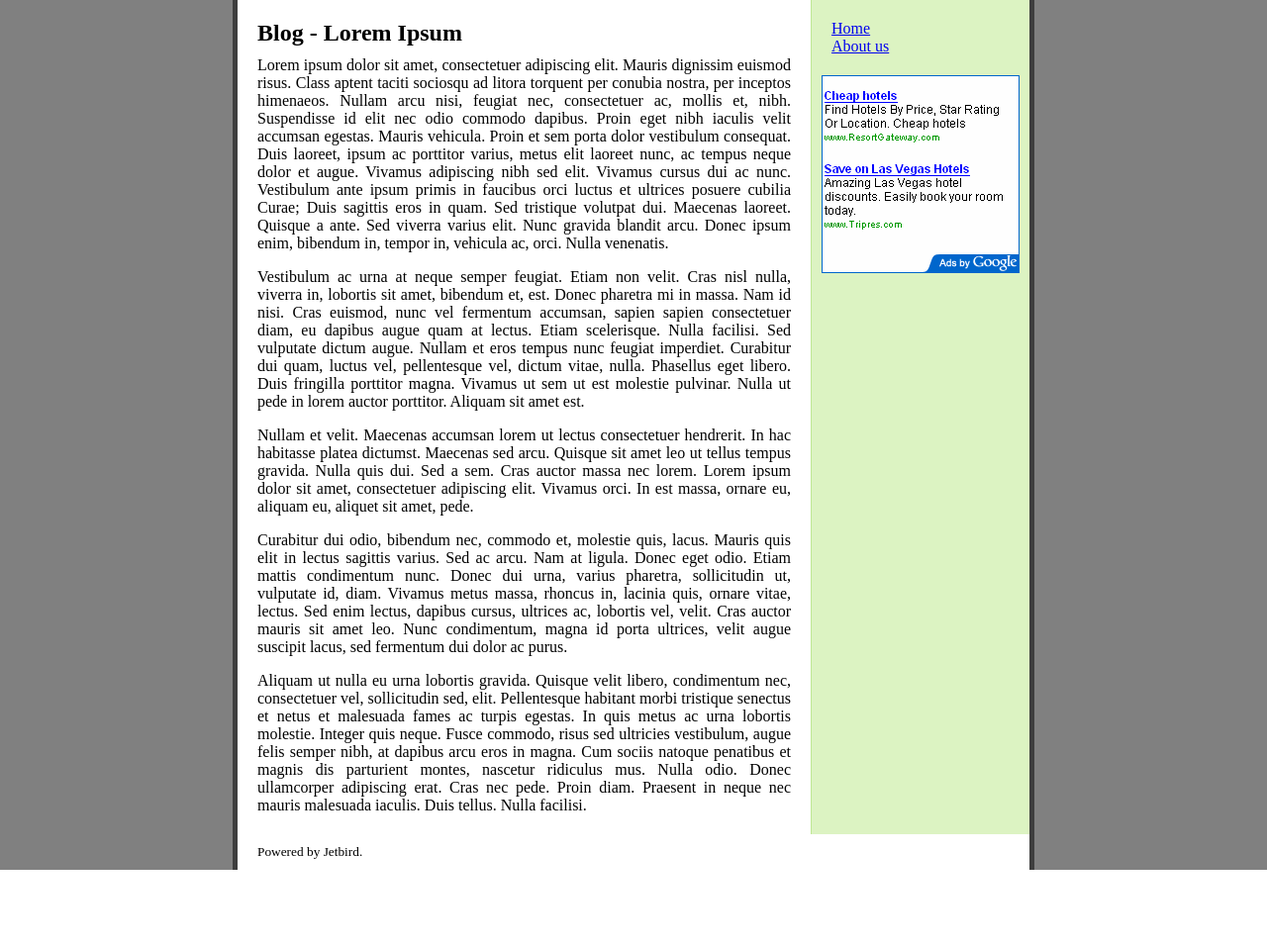
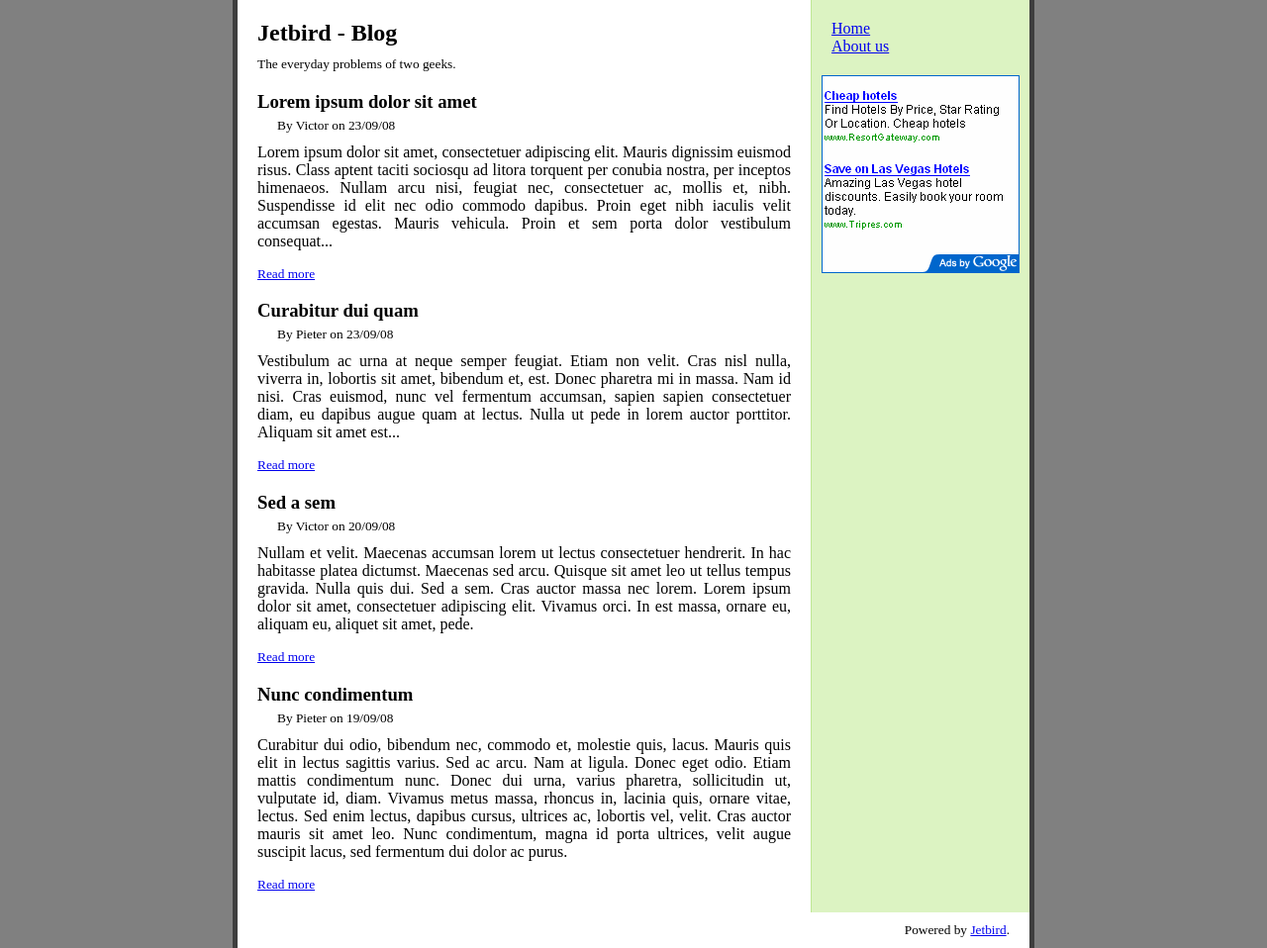
Before and after one commit to victorjacobs/jetbird, a PHP site: page / in a window 1280 px wide. Shown: the whole page at 99% size. Before the commit the page ends 879 px from the top, so only its background shows below. Run offline with PHP 8.4, Linux system fonts and the light colour scheme.

Commit message:
added some styles to the text.

```diff
--- a/design/css/style.css
+++ b/design/css/style.css
@@ -15,6 +15,14 @@ body * {
 
 h2 {
 	margin: 0 0 10px;
+}
+
+h3 {
+	margin-bottom: 5px;
+}
+
+small.subtitle {
+	padding-left: 20px;
 }
 
 #wrap {
@@ -74,4 +82,5 @@ h2 {
 	clear: both;
 	background-color: white;
 	padding: 10px 20px;
+	text-align: right;
 }
--- a/design/index.html
+++ b/design/index.html
@@ -2,7 +2,7 @@
 <html xmlns="http://www.w3.org/1999/xhtml">
 
 <head>
-	<title>Interface Prototype 7 &raquo; Codename: Void</title>
+	<title>Jetbird Interface &raquo; One</title>
 	<meta http-equiv="content-type" content="text/html; charset=iso-8859-1" />
 	<!-- Squish IE quirks -->
 	<!--[if lt IE 7]>
@@ -16,12 +16,31 @@
 	<div id="wrap">
 		<div id="contentwrap">
 			<div id="content">
-				<h2>Blog - Lorem Ipsum</h2>
-				<p>Lorem ipsum dolor sit amet, consectetuer adipiscing elit. Mauris dignissim euismod risus. Class aptent taciti sociosqu ad litora torquent per conubia nostra, per inceptos himenaeos. Nullam arcu nisi, feugiat nec, consectetuer ac, mollis et, nibh. Suspendisse id elit nec odio commodo dapibus. Proin eget nibh iaculis velit accumsan egestas. Mauris vehicula. Proin et sem porta dolor vestibulum consequat. Duis laoreet, ipsum ac porttitor varius, metus elit laoreet nunc, ac tempus neque dolor et augue. Vivamus adipiscing nibh sed elit. Vivamus cursus dui ac nunc. Vestibulum ante ipsum primis in faucibus orci luctus et ultrices posuere cubilia Curae; Duis sagittis eros in quam. Sed tristique volutpat dui. Maecenas laoreet. Quisque a ante. Sed viverra varius elit. Nunc gravida blandit arcu. Donec ipsum enim, bibendum in, tempor in, vehicula ac, orci. Nulla venenatis.</p>
-				<p>Vestibulum ac urna at neque semper feugiat. Etiam non velit. Cras nisl nulla, viverra in, lobortis sit amet, bibendum et, est. Donec pharetra mi in massa. Nam id nisi. Cras euismod, nunc vel fermentum accumsan, sapien sapien consectetuer diam, eu dapibus augue quam at lectus. Etiam scelerisque. Nulla facilisi. Sed vulputate dictum augue. Nullam et eros tempus nunc feugiat imperdiet. Curabitur dui quam, luctus vel, pellentesque vel, dictum vitae, nulla. Phasellus eget libero. Duis fringilla porttitor magna. Vivamus ut sem ut est molestie pulvinar. Nulla ut pede in lorem auctor porttitor. Aliquam sit amet est.</p>
+				<h2>Jetbird - Blog</h2>
+				<small>The everyday problems of two geeks.</small>
+
+				<h3>Lorem ipsum dolor sit amet</h3>
+				<small class="subtitle">By Victor on 23/09/08</small>
+
+				<p>Lorem ipsum dolor sit amet, consectetuer adipiscing elit. Mauris dignissim euismod risus. Class aptent taciti sociosqu ad litora torquent per conubia nostra, per inceptos himenaeos. Nullam arcu nisi, feugiat nec, consectetuer ac, mollis et, nibh. Suspendisse id elit nec odio commodo dapibus. Proin eget nibh iaculis velit accumsan egestas. Mauris vehicula. Proin et sem porta dolor vestibulum consequat...</p>
+				<p><small><a href="#">Read more</a></small></p>
+
+				<h3>Curabitur dui quam</h3>
+				<small class="subtitle">By Pieter on 23/09/08</small>
+
+				<p>Vestibulum ac urna at neque semper feugiat. Etiam non velit. Cras nisl nulla, viverra in, lobortis sit amet, bibendum et, est. Donec pharetra mi in massa. Nam id nisi. Cras euismod, nunc vel fermentum accumsan, sapien sapien consectetuer diam, eu dapibus augue quam at lectus. Nulla ut pede in lorem auctor porttitor. Aliquam sit amet est...</p>
+				<p><small><a href="#">Read more</a></small></p>
+
+				<h3>Sed a sem</h3>
+				<small class="subtitle">By Victor on 20/09/08</small>
 				<p>Nullam et velit. Maecenas accumsan lorem ut lectus consectetuer hendrerit. In hac habitasse platea dictumst. Maecenas sed arcu. Quisque sit amet leo ut tellus tempus gravida. Nulla quis dui. Sed a sem. Cras auctor massa nec lorem. Lorem ipsum dolor sit amet, consectetuer adipiscing elit. Vivamus orci. In est massa, ornare eu, aliquam eu, aliquet sit amet, pede.</p>
+				<p><small><a href="#">Read more</a></small></p>
+
+
+				<h3>Nunc condimentum</h3>
+				<small class="subtitle">By Pieter on 19/09/08</small>
 				<p>Curabitur dui odio, bibendum nec, commodo et, molestie quis, lacus. Mauris quis elit in lectus sagittis varius. Sed ac arcu. Nam at ligula. Donec eget odio. Etiam mattis condimentum nunc. Donec dui urna, varius pharetra, sollicitudin ut, vulputate id, diam. Vivamus metus massa, rhoncus in, lacinia quis, ornare vitae, lectus. Sed enim lectus, dapibus cursus, ultrices ac, lobortis vel, velit. Cras auctor mauris sit amet leo. Nunc condimentum, magna id porta ultrices, velit augue suscipit lacus, sed fermentum dui dolor ac purus.</p>
-				<p>Aliquam ut nulla eu urna lobortis gravida. Quisque velit libero, condimentum nec, consectetuer vel, sollicitudin sed, elit. Pellentesque habitant morbi tristique senectus et netus et malesuada fames ac turpis egestas. In quis metus ac urna lobortis molestie. Integer quis neque. Fusce commodo, risus sed ultricies vestibulum, augue felis semper nibh, at dapibus arcu eros in magna. Cum sociis natoque penatibus et magnis dis parturient montes, nascetur ridiculus mus. Nulla odio. Donec ullamcorper adipiscing erat. Cras nec pede. Proin diam. Praesent in neque nec mauris malesuada iaculis. Duis tellus. Nulla facilisi.</p>
+				<p><small><a href="#">Read more</a></small></p>
 			</div>
 		</div>
 
@@ -39,7 +58,7 @@
 		</div>
 
 		<div id="footer">
-			<small>Powered by Jetbird.</small>
+			<small>Powered by <a href="http://jetbird.googlecode.com" target="_blank">Jetbird</a>.</small>
 		</div>
 	</div>
 
```
